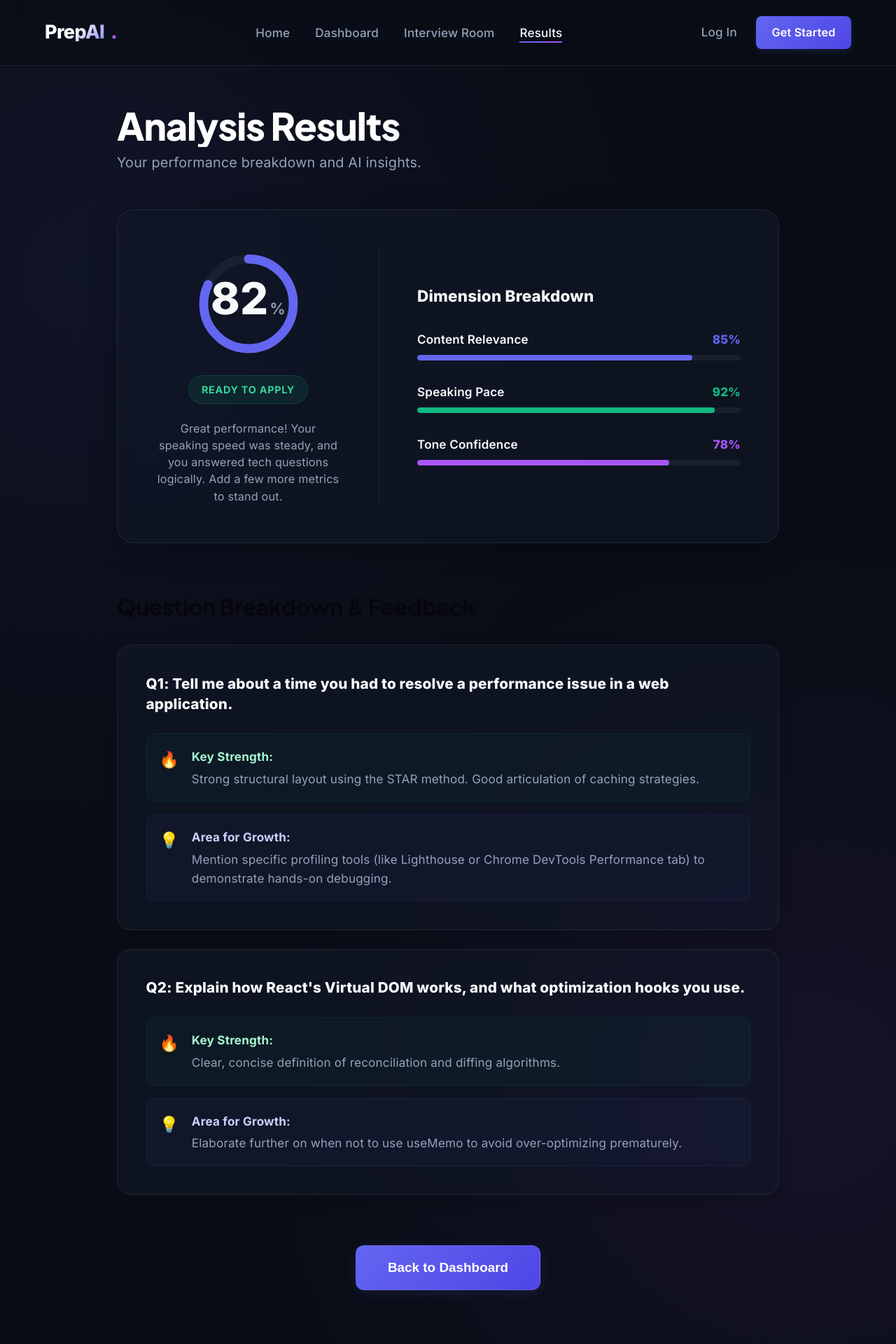
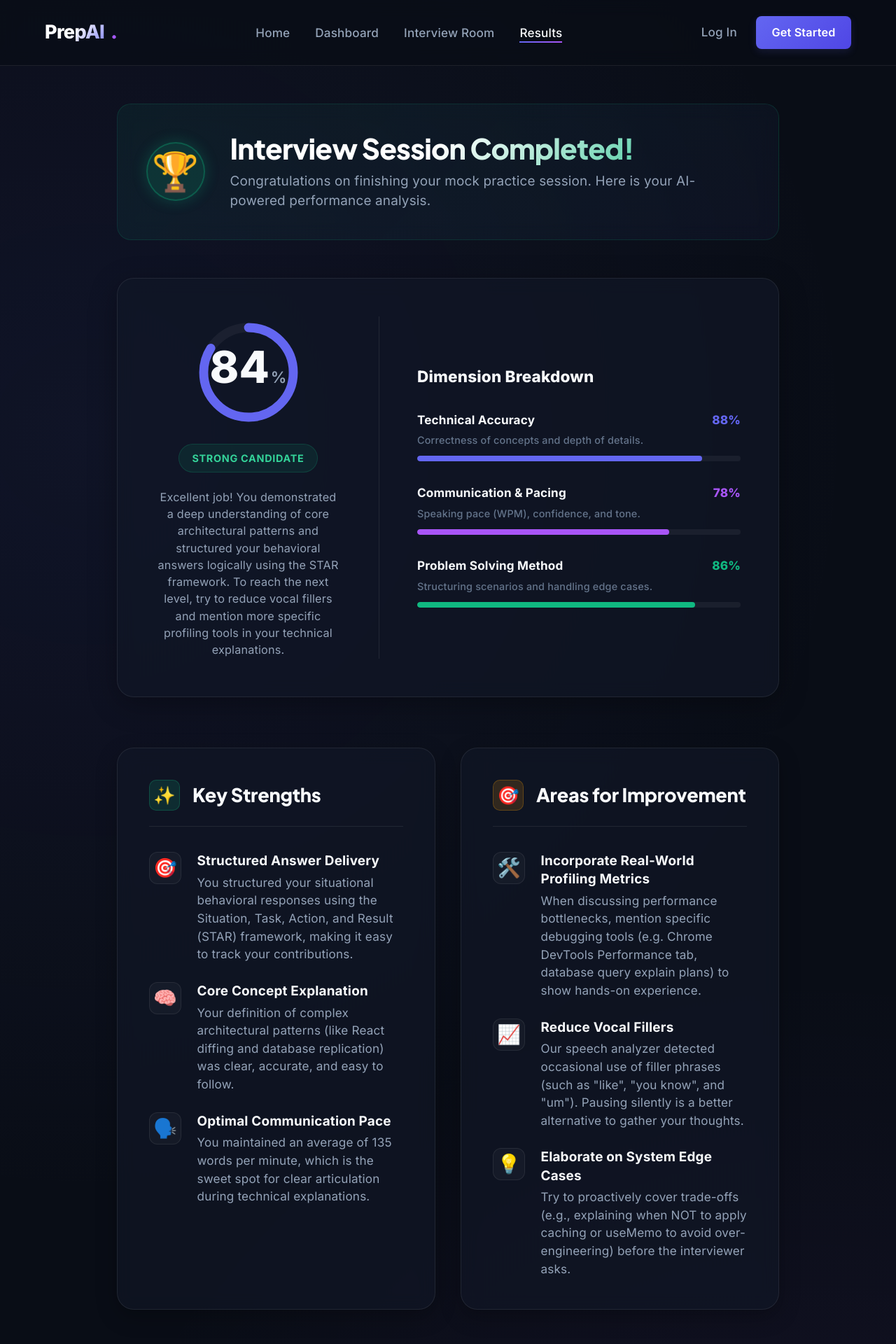
Before and after one commit to vivek6325/ai-interview-preparation-platform, a React (Vite) app: page /results in a window 1280 px wide. Shown: the top 1920 px of the page at 70% size. Built offline with nearby package versions, Linux system fonts and the light colour scheme.

Commit message:
Build results page interface

```diff
--- a/src/pages/Results/Results.css
+++ b/src/pages/Results/Results.css
@@ -16,33 +16,68 @@
 
 .results-glow-orb {
   position: absolute;
-  width: 500px;
-  height: 500px;
-  background: radial-gradient(circle, rgba(99, 102, 241, 0.05) 0%, transparent 70%);
-  top: -10%;
-  left: 50%;
-  transform: translateX(-50%);
   pointer-events: none;
   z-index: -1;
 }
 
-.results-header {
+.results-orb-1 {
+  width: 500px;
+  height: 500px;
+  background: radial-gradient(circle, rgba(99, 102, 241, 0.06) 0%, transparent 70%);
+  top: -10%;
+  left: -10%;
+}
+
+.results-orb-2 {
+  width: 500px;
+  height: 500px;
+  background: radial-gradient(circle, rgba(168, 85, 247, 0.04) 0%, transparent 70%);
+  bottom: 20%;
+  right: -10%;
+}
+
+.completion-banner {
+  display: flex;
+  align-items: center;
+  gap: 2rem;
+  background: linear-gradient(135deg, rgba(16, 185, 129, 0.08) 0%, rgba(99, 102, 241, 0.05) 100%);
+  border: 1px solid rgba(16, 185, 129, 0.15);
+  border-radius: 20px;
+  padding: 2.25rem;
   margin-bottom: 3rem;
   text-align: left;
+  backdrop-filter: blur(12px);
+  -webkit-backdrop-filter: blur(12px);
 }
 
-.results-header h1 {
+.completion-badge-shield {
   font-size: 3rem;
-  font-weight: 800;
+  background: rgba(16, 185, 129, 0.15);
+  width: 80px;
+  height: 80px;
+  display: flex;
+  align-items: center;
+  justify-content: center;
+  border-radius: 50%;
+  border: 2px solid rgba(16, 185, 129, 0.3);
+  box-shadow: 0 0 20px rgba(16, 185, 129, 0.25);
+  flex-shrink: 0;
+}
+
+.completion-message h1 {
+  font-size: 2.25rem;
+  font-weight: 850;
   margin: 0 0 0.5rem 0;
-  background: linear-gradient(135deg, #ffffff 40%, var(--primary-color) 100%);
+  background: linear-gradient(135deg, #ffffff 40%, #10b981 100%);
   -webkit-background-clip: text;
   -webkit-text-fill-color: transparent;
 }
 
-.results-header p {
-  font-size: 1.1rem;
+.completion-message p {
+  font-size: 1.05rem;
   color: var(--text-secondary);
+  line-height: 1.5;
+  margin: 0;
 }
 
 /* Overall metrics board */
@@ -168,12 +203,32 @@
 .metric-bar-header {
   display: flex;
   justify-content: space-between;
+  align-items: flex-start;
   font-size: 0.95rem;
   font-weight: 600;
 }
 
+.metric-meta {
+  display: flex;
+  flex-direction: column;
+  text-align: left;
+  gap: 0.2rem;
+}
+
+.metric-title {
+  color: var(--text-primary);
+  font-weight: 700;
+}
+
+.metric-desc {
+  font-size: 0.8rem;
+  color: var(--text-muted);
+  font-weight: 500;
+}
+
 .metric-score-text {
   font-weight: 750;
+  white-space: nowrap;
 }
 
 .progress-bar-bg {
@@ -187,6 +242,123 @@
   height: 100%;
   border-radius: 999px;
   transition: width 1s ease-out;
+}
+
+/* Feedback Split Grid for Strengths & Improvements */
+.feedback-split-grid {
+  display: grid;
+  grid-template-columns: repeat(auto-fit, minmax(400px, 1fr));
+  gap: 2rem;
+  margin-bottom: 4rem;
+}
+
+.feedback-column {
+  background: var(--card-bg);
+  border: 1px solid var(--card-border);
+  border-radius: 24px;
+  padding: 2.5rem;
+  backdrop-filter: blur(12px);
+  -webkit-backdrop-filter: blur(12px);
+  box-shadow: 0 10px 30px rgba(0, 0, 0, 0.25);
+  text-align: left;
+  transition: var(--transition-smooth);
+}
+
+.feedback-column:hover {
+  transform: translateY(-4px);
+}
+
+.strengths-card:hover {
+  border-color: rgba(16, 185, 129, 0.25);
+  box-shadow: 0 12px 35px rgba(16, 185, 129, 0.15);
+}
+
+.improvements-card:hover {
+  border-color: rgba(245, 158, 11, 0.25);
+  box-shadow: 0 12px 35px rgba(245, 158, 11, 0.15);
+}
+
+.column-header {
+  display: flex;
+  align-items: center;
+  gap: 1rem;
+  margin-bottom: 2rem;
+  border-bottom: 1px solid var(--card-border);
+  padding-bottom: 1.25rem;
+}
+
+.column-header h2 {
+  font-size: 1.5rem;
+  font-weight: 800;
+  margin: 0;
+  color: var(--text-primary);
+}
+
+.header-icon {
+  width: 42px;
+  height: 42px;
+  border-radius: 10px;
+  display: flex;
+  align-items: center;
+  justify-content: center;
+  font-size: 1.4rem;
+}
+
+.header-icon.green {
+  background: rgba(16, 185, 129, 0.15);
+  border: 1px solid rgba(16, 185, 129, 0.25);
+}
+
+.header-icon.amber {
+  background: rgba(245, 158, 11, 0.15);
+  border: 1px solid rgba(245, 158, 11, 0.25);
+}
+
+.feedback-bullets {
+  list-style: none;
+  padding: 0;
+  margin: 0;
+  display: flex;
+  flex-direction: column;
+  gap: 1.5rem;
+}
+
+.feedback-bullet-item {
+  display: flex;
+  gap: 1.25rem;
+  align-items: flex-start;
+}
+
+.item-emoji {
+  font-size: 1.5rem;
+  background: rgba(255, 255, 255, 0.03);
+  border: 1px solid var(--card-border);
+  width: 44px;
+  height: 44px;
+  border-radius: 12px;
+  display: flex;
+  align-items: center;
+  justify-content: center;
+  flex-shrink: 0;
+}
+
+.item-content {
+  display: flex;
+  flex-direction: column;
+  gap: 0.25rem;
+}
+
+.item-content strong {
+  font-size: 1.05rem;
+  color: var(--text-primary);
+  font-weight: 700;
+}
+
+.item-content p {
+  font-size: 0.95rem;
+  color: var(--text-secondary);
+  line-height: 1.5;
+  margin: 0;
 }
 
 /* Detailed cards evaluation section */
@@ -217,12 +389,31 @@
   box-shadow: 0 6px 20px rgba(0, 0, 0, 0.2);
 }
 
+.feedback-card-header {
+  display: flex;
+  justify-content: space-between;
+  align-items: flex-start;
+  gap: 1.5rem;
+  margin-bottom: 1.5rem;
+}
+
 .feedback-card h4 {
   font-size: 1.15rem;
   font-weight: 750;
-  margin: 0 0 1.5rem;
+  margin: 0;
   line-height: 1.4;
   color: var(--text-primary);
+}
+
+.question-score-badge {
+  background: rgba(99, 102, 241, 0.1);
+  border: 1px solid rgba(99, 102, 241, 0.25);
+  color: #a5b4fc;
+  padding: 0.35rem 0.85rem;
+  border-radius: 8px;
+  font-size: 0.85rem;
+  font-weight: 700;
+  white-space: nowrap;
 }
 
 .feedback-point {
@@ -301,15 +492,41 @@
     padding-right: 0;
     padding-bottom: 2rem;
   }
+
+  .feedback-split-grid {
+    grid-template-columns: 1fr;
+  }
 }
 
 @media (max-width: 600px) {
-  .results-header h1 {
-    font-size: 2.25rem;
+  .completion-banner {
+    flex-direction: column;
+    align-items: flex-start;
+    gap: 1.25rem;
+    padding: 1.5rem;
+  }
+
+  .completion-badge-shield {
+    width: 70px;
+    height: 70px;
+    font-size: 2.5rem;
+  }
+
+  .completion-message h1 {
+    font-size: 1.75rem;
+  }
+
+  .feedback-column {
+    padding: 1.75rem;
   }
 
   .feedback-card {
     padding: 1.5rem;
+  }
+
+  .feedback-card-header {
+    flex-direction: column;
+    gap: 0.75rem;
   }
 
   .feedback-point {
--- a/src/pages/Results/Results.jsx
+++ b/src/pages/Results/Results.jsx
@@ -1,12 +1,11 @@
-import React from 'react';
 import { useNavigate } from 'react-router-dom';
 import './Results.css';
 
 /**
  * Results Component
  *
- * Renders final evaluation scores and actionable feedback recommendations.
- * Allows retry setup routing back to the dashboard.
+ * Displays the final evaluation scores, overall rating, list of strengths,
+ * areas for improvement, and detailed feedback per question.
  */
 function Results() {
   const navigate = useNavigate();
@@ -15,64 +14,123 @@ function Results() {
     navigate('/dashboard');
   };
 
-  const performanceMetrics = [
-    { name: 'Content Relevance', score: 85, color: '#6366f1' },
-    { name: 'Speaking Pace', score: 92, color: '#10b981' },
-    { name: 'Tone Confidence', score: 78, color: '#a855f7' },
-  ];
-
-  const feedbackList = [
-    {
-      question: "Tell me about a time you had to resolve a performance issue in a web application.",
-      strength: "Strong structural layout using the STAR method. Good articulation of caching strategies.",
-      improvement: "Mention specific profiling tools (like Lighthouse or Chrome DevTools Performance tab) to demonstrate hands-on debugging.",
-    },
-    {
-      question: "Explain how React's Virtual DOM works, and what optimization hooks you use.",
-      strength: "Clear, concise definition of reconciliation and diffing algorithms.",
-      improvement: "Elaborate further on when not to use useMemo to avoid over-optimizing prematurely.",
-    }
-  ];
+  // Structured dummy data for the evaluation
+  const evaluationResult = {
+    overallScore: 84,
+    grade: 'Strong Candidate',
+    verdict: 'Excellent job! You demonstrated a deep understanding of core architectural patterns and structured your behavioral answers logically using the STAR framework. To reach the next level, try to reduce vocal fillers and mention more specific profiling tools in your technical explanations.',
+    metrics: [
+      { name: 'Technical Accuracy', score: 88, color: '#6366f1', description: 'Correctness of concepts and depth of details.' },
+      { name: 'Communication & Pacing', score: 78, color: '#a855f7', description: 'Speaking pace (WPM), confidence, and tone.' },
+      { name: 'Problem Solving Method', score: 86, color: '#10b981', description: 'Structuring scenarios and handling edge cases.' },
+    ],
+    strengths: [
+      {
+        id: 'strength-1',
+        title: 'Structured Answer Delivery',
+        description: 'You structured your situational behavioral responses using the Situation, Task, Action, and Result (STAR) framework, making it easy to track your contributions.',
+        icon: '🎯'
+      },
+      {
+        id: 'strength-2',
+        title: 'Core Concept Explanation',
+        description: 'Your definition of complex architectural patterns (like React diffing and database replication) was clear, accurate, and easy to follow.',
+        icon: '🧠'
+      },
+      {
+        id: 'strength-3',
+        title: 'Optimal Communication Pace',
+        description: 'You maintained an average of 135 words per minute, which is the sweet spot for clear articulation during technical explanations.',
+        icon: '🗣️'
+      }
+    ],
+    improvements: [
+      {
+        id: 'improvement-1',
+        title: 'Incorporate Real-World Profiling Metrics',
+        description: 'When discussing performance bottlenecks, mention specific debugging tools (e.g. Chrome DevTools Performance tab, database query explain plans) to show hands-on experience.',
+        icon: '🛠️'
+      },
+      {
+        id: 'improvement-2',
+        title: 'Reduce Vocal Fillers',
+        description: 'Our speech analyzer detected occasional use of filler phrases (such as "like", "you know", and "um"). Pausing silently is a better alternative to gather your thoughts.',
+        icon: '📈'
+      },
+      {
+        id: 'improvement-3',
+        title: 'Elaborate on System Edge Cases',
+        description: 'Try to proactively cover trade-offs (e.g., explaining when NOT to apply caching or useMemo to avoid over-engineering) before the interviewer asks.',
+        icon: '💡'
+      }
+    ],
+    questionsBreakdown: [
+      {
+        number: 1,
+        question: 'Tell me about a time you had to resolve a performance issue in a web application. What metrics did you monitor?',
+        score: 85,
+        strength: 'Great explanation of database connection pool exhaustion and client-side asset optimizations.',
+        improvement: 'Reference specific tools like Lighthouse, Web Vitals, or database slow query logs to solidify your explanation.'
+      },
+      {
+        number: 2,
+        question: "Explain how React's Virtual DOM works, and what optimization hooks you use to avoid unnecessary re-renders.",
+        score: 83,
+        strength: 'Clear definition of reconciliation, fiber nodes, and when to use memoization structures.',
+        improvement: 'Clarify that useMemo carries memory overhead and explain the criteria for when memoization is actually beneficial.'
+      }
+    ]
+  };
 
   return (
     <div className="results-container">
-      <div className="results-glow-orb"></div>
+      <div className="results-glow-orb results-orb-1"></div>
+      <div className="results-glow-orb results-orb-2"></div>
 
-      <header className="results-header">
-        <h1>Analysis Results</h1>
-        <p>Your performance breakdown and AI insights.</p>
-      </header>
+      {/* Completion Header Banner */}
+      <section className="completion-banner">
+        <div className="completion-badge-shield">🏆</div>
+        <div className="completion-message">
+          <h1>Interview Session Completed!</h1>
+          <p>Congratulations on finishing your mock practice session. Here is your AI-powered performance analysis.</p>
+        </div>
+      </section>
 
-      {/* Main Results Board */}
+      {/* Score Dashboard & Metrics */}
       <div className="results-board">
-
         {/* Score Ring Summary Panel */}
         <div className="score-summary-panel">
           <div className="score-ring">
             <svg viewBox="0 0 100 100">
               <circle className="ring-track" cx="50" cy="50" r="40" />
-              <circle className="ring-fill" cx="50" cy="50" r="40" style={{ strokeDashoffset: 'calc(251.2 - (251.2 * 82) / 100)' }} />
+              <circle
+                className="ring-fill"
+                cx="50"
+                cy="50"
+                r="40"
+                style={{ strokeDashoffset: `calc(251.2 - (251.2 * ${evaluationResult.overallScore}) / 100)` }}
+              />
             </svg>
             <div className="score-text">
-              <span className="number">82</span>
+              <span className="number">{evaluationResult.overallScore}</span>
               <span className="percent">%</span>
             </div>
           </div>
-          <div className="grade-badge">Ready to Apply</div>
-          <p className="summary-verdict">
-            Great performance! Your speaking speed was steady, and you answered tech questions logically.
-            Add a few more metrics to stand out.
-          </p>
+          <div className="grade-badge">{evaluationResult.grade}</div>
+          <p className="summary-verdict">{evaluationResult.verdict}</p>
         </div>
 
         {/* Detailed stats bars */}
         <div className="metrics-panel">
           <h3>Dimension Breakdown</h3>
           <div className="metrics-list">
-            {performanceMetrics.map((metric, index) => (
+            {evaluationResult.metrics.map((metric, index) => (
               <div key={index} className="metric-bar-group">
                 <div className="metric-bar-header">
-                  <span>{metric.name}</span>
+                  <div className="metric-meta">
+                    <span className="metric-title">{metric.name}</span>
+                    <span className="metric-desc">{metric.description}</span>
+                  </div>
                   <span className="metric-score-text" style={{ color: metric.color }}>{metric.score}%</span>
                 </div>
                 <div className="progress-bar-bg">
@@ -85,16 +143,59 @@ function Results() {
             ))}
           </div>
         </div>
-
       </div>
 
-      {/* AI Detailed Feedback Cards */}
+      {/* Key Strengths & Areas for Improvement Split Grid */}
+      <div className="feedback-split-grid">
+        {/* Strengths Column */}
+        <div className="feedback-column strengths-card">
+          <div className="column-header">
+            <span className="header-icon green">✨</span>
+            <h2>Key Strengths</h2>
+          </div>
+          <ul className="feedback-bullets">
+            {evaluationResult.strengths.map((item) => (
+              <li key={item.id} className="feedback-bullet-item">
+                <span className="item-emoji">{item.icon}</span>
+                <div className="item-content">
+                  <strong>{item.title}</strong>
+                  <p>{item.description}</p>
+                </div>
+              </li>
+            ))}
+          </ul>
+        </div>
+
+        {/* Improvements Column */}
+        <div className="feedback-column improvements-card">
+          <div className="column-header">
+            <span className="header-icon amber">🎯</span>
+            <h2>Areas for Improvement</h2>
+          </div>
+          <ul className="feedback-bullets">
+            {evaluationResult.improvements.map((item) => (
+              <li key={item.id} className="feedback-bullet-item">
+                <span className="item-emoji">{item.icon}</span>
+                <div className="item-content">
+                  <strong>{item.title}</strong>
+                  <p>{item.description}</p>
+                </div>
+              </li>
+            ))}
+          </ul>
+        </div>
+      </div>
+
+      {/* Question Breakdown Details */}
       <section className="detailed-feedback-section">
-        <h2>Question Breakdown & Feedback</h2>
+        <h2>Question-by-Question Feedback</h2>
         <div className="feedback-cards-grid">
-          {feedbackList.map((item, idx) => (
-            <div key={idx} className="feedback-card">
-              <h4>Q{idx + 1}: {item.question}</h4>
+          {evaluationResult.questionsBreakdown.map((item) => (
+            <div key={item.number} className="feedback-card">
+              <div className="feedback-card-header">
+                <h4>Q{item.number}: {item.question}</h4>
+                <span className="question-score-badge">Score: {item.score}%</span>
+              </div>
 
               <div className="feedback-point strength">
                 <span className="point-icon">🔥</span>
@@ -116,13 +217,12 @@ function Results() {
         </div>
       </section>
 
-      {/* Retry Call to Action */}
+      {/* Back to Dashboard CTA */}
       <div className="results-cta">
         <button className="btn-results-retry" onClick={handleRetry}>
           Back to Dashboard
         </button>
       </div>
-
     </div>
   );
 }
```
